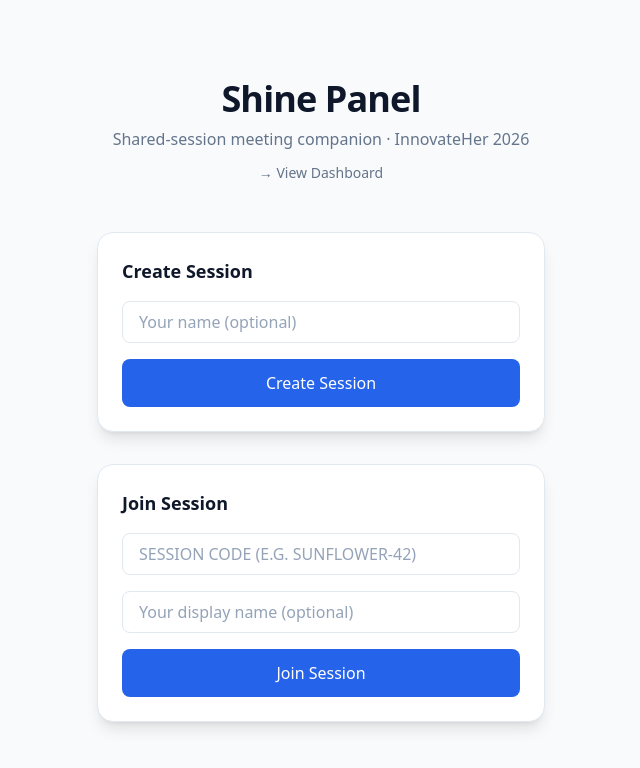
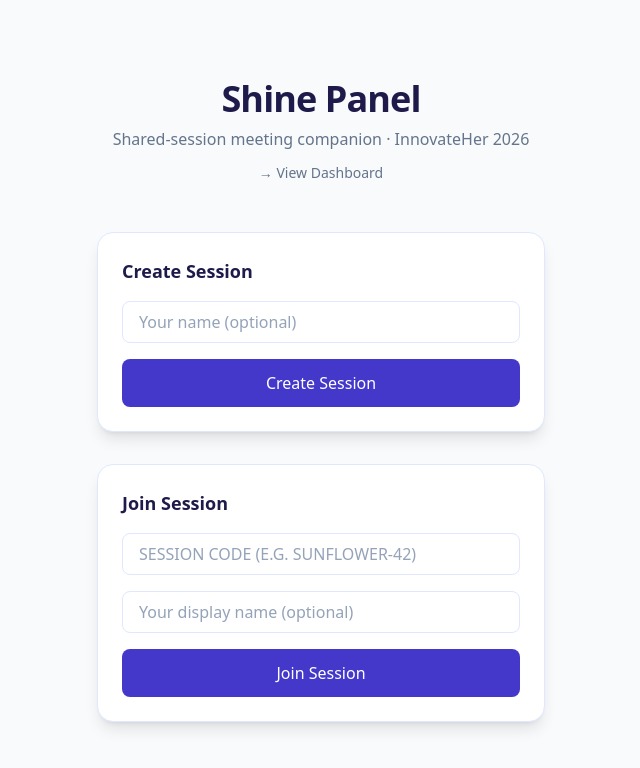
Before and after one commit to Amruta12457/innovateher-2026, a Next.js app: page / in a window 1280 px wide. Shown: the top 768 px of the page, without its empty margins (319-959 px from the left). Built offline with nearby package versions, Linux system fonts and the light colour scheme.

Commit message:
lilac-indigo color UI

```diff
--- a/src/app/globals.css
+++ b/src/app/globals.css
@@ -1,29 +1,47 @@
 @import "tailwindcss";
 
-/* ===== Shine Panel Design Tokens (2026 SaaS Blue-Forward) ===== */
+/* ===== Shine Panel Design Tokens (Indigo + Soft Lilac, 2026) ===== */
 :root {
   --background: #f8fafc;
-  --foreground: #0f172a;
+  --foreground: #1e1b4b;
 
-  /* Semantic color tokens */
+  /* Primary: deep indigo */
+  --color-shine-primary: #4338ca;
+  --color-shine-primary-hover: #3730a3;
+  --color-shine-primary-muted: #6366f1;
+
+  /* Accent: soft lavender */
+  --color-shine-accent-lavender: #a78bfa;
+  --color-shine-accent-lavender-muted: #c4b5fd;
+
+  /* Surfaces */
   --color-shine-surface: #f8fafc;
   --color-shine-surface-elevated: #ffffff;
-  --color-shine-surface-subtle: #f1f5f9;
-  --color-shine-primary: #2563eb;
-  --color-shine-primary-hover: #1d4ed8;
-  --color-shine-primary-muted: #3b82f6;
-  --color-shine-heading: #0f172a;
+  --color-shine-surface-subtle: #f5f3ff;
+
+  /* Typography */
+  --color-shine-heading: #1e1b4b;
   --color-shine-muted: #64748b;
   --color-shine-muted-light: #94a3b8;
-  --color-shine-border: #e2e8f0;
-  --color-shine-border-subtle: #f1f5f9;
-  --color-shine-accent-success: #0d9488;
-  --color-shine-accent-ongoing: #0891b2;
-  --color-shine-accent-built: #2563eb;
+
+  /* Borders */
+  --color-shine-border: #e0e7ff;
+  --color-shine-border-subtle: #f5f3ff;
+
+  /* Semantic accents (indigo/lavender family) */
+  --color-shine-accent-success: #8b5cf6;
+  --color-shine-accent-ongoing: #a78bfa;
+  --color-shine-accent-built: #6366f1;
   --color-shine-accent-destructive: #dc2626;
   --color-shine-accent-destructive-hover: #b91c1c;
-  --color-shine-input-border: #cbd5e1;
-  --color-shine-input-focus: #2563eb;
+
+  /* Start / contribute button (green, complements indigo) */
+  --color-shine-accent-start: #059669;
+  --color-shine-accent-start-hover: #047857;
+
+  /* Inputs */
+  --color-shine-input-border: #c7d2fe;
+  --color-shine-input-focus: #4338ca;
 }
 
 @theme inline {
@@ -49,6 +67,9 @@
   --color-accent-built: var(--color-shine-accent-built);
   --color-accent-destructive: var(--color-shine-accent-destructive);
   --color-accent-destructive-hover: var(--color-shine-accent-destructive-hover);
+  --color-accent-lavender: var(--color-shine-accent-lavender);
+  --color-accent-start: var(--color-shine-accent-start);
+  --color-accent-start-hover: var(--color-shine-accent-start-hover);
 }
 
 body {
--- a/src/app/session/[code]/SessionPanel.tsx
+++ b/src/app/session/[code]/SessionPanel.tsx
@@ -308,35 +308,6 @@ export default function SessionPanel({
     }
   };
 
-  const addTestTranscript = async () => {
-    try {
-      await insertEvent(session.id, 'transcript_chunk', {
-        text: 'Test chunk from host at ' + new Date().toLocaleTimeString(),
-        ts: new Date().toISOString(),
-        source: 'test',
-        user_id: participantId,
-        display_name: participantDisplayName,
-      });
-    } catch (e) {
-      console.error('Failed to add transcript chunk:', e);
-    }
-  };
-
-  const addTestNudge = async () => {
-    try {
-      await insertEvent(session.id, 'nudge', {
-        type: 'idea_revisit',
-        title: 'Possible Interruption',
-        interrupted_idea: 'Their point about the project timeline',
-        rationale: 'Abrupt topic change',
-        suggested_phrase: "Let's revisit that thought",
-        confidence: 0.9,
-      });
-    } catch (e) {
-      console.error('Failed to add nudge:', e);
-    }
-  };
-
   const generateNudgeFromLast10Min = useCallback(async () => {
     if (nudgeLoading) return;
     const chunks = transcriptChunksRef.current;
@@ -390,55 +361,6 @@ export default function SessionPanel({
       setNudgeLoading(false);
     }
   }, [session.id, nudgeLoading]);
-
-  const generateNudge = useCallback(async () => {
-    if (nudgeLoading) return;
-    const speakerChunks = buildSpeakerLabeledTranscript(transcriptChunks).split('\n').filter(Boolean);
-    if (speakerChunks.length === 0) return;
-    setNudgeLoading(true);
-    try {
-      const transcript = buildSpeakerLabeledTranscript(transcriptChunks);
-      const res = await fetch('/api/nudge', {
-        method: 'POST',
-        headers: { 'Content-Type': 'application/json' },
-        body: JSON.stringify({
-          sessionId: session.id,
-          transcriptSoFar: transcript,
-          transcriptChunks: speakerChunks,
-          windowMinutes: 10,
-        }),
-      });
-      const data = await res.json();
-      const nudgesList = data?.nudges ?? [];
-      if (nudgesList.length === 0) return;
-      for (const n of nudgesList) {
-        const payload = {
-          type: n.type ?? 'idea_revisit',
-          title: n.title,
-          owner: n.owner,
-          interrupted_idea: n.interrupted_idea,
-          extracted_ideas: n.extracted_ideas,
-          rationale: n.rationale,
-          suggested_phrase: n.suggested_phrase,
-          confidence: n.confidence,
-        };
-        const inserted = await insertEvent(session.id, 'nudge', payload);
-        setEvents((prev) => {
-          if (prev.some((e) => e.id === inserted.id)) return prev;
-          const next = [...prev, inserted].sort(
-            (a, b) =>
-              new Date(a.created_at).getTime() -
-              new Date(b.created_at).getTime()
-          );
-          return next.slice(-50);
-        });
-      }
-    } catch (e) {
-      console.error('Failed to generate nudge:', e);
-    } finally {
-      setNudgeLoading(false);
-    }
-  }, [session.id, nudgeLoading, transcriptChunks]);
 
   const endMeeting = useCallback(async () => {
     if (endMeetingLoading) return;
@@ -520,13 +442,13 @@ export default function SessionPanel({
             <span
               className={`inline-flex items-center gap-1.5 px-2.5 py-1 rounded-full text-xs font-medium ${
                 listening
-                  ? 'bg-teal-100 text-teal-800 animate-pulse'
+                  ? 'bg-accent-lavender/20 text-accent-built animate-pulse'
                   : 'bg-slate-100 text-slate-600'
               }`}
             >
               <span
                 className={`w-2 h-2 rounded-full ${
-                  listening ? 'bg-accent-success' : 'bg-slate-400'
+                  listening ? 'bg-accent-start' : 'bg-slate-400'
                 }`}
               />
               {listening ? (role === 'host' ? 'Listening' : 'Contributing') : 'Not listening'}
@@ -566,7 +488,7 @@ export default function SessionPanel({
         {!listening ? (
           <button
             onClick={startListening}
-            className="px-3 py-1.5 rounded-lg bg-accent-success hover:bg-teal-700 text-white text-sm font-semibold shadow-md"
+            className="px-3 py-1.5 rounded-lg bg-accent-start hover:bg-accent-start-hover text-white text-sm font-semibold shadow-md"
           >
             {role === 'host' ? 'Start Listening' : 'Enable mic to contribute'}
           </button>
@@ -580,26 +502,6 @@ export default function SessionPanel({
         )}
         {role === 'host' && (
           <>
-          <button
-            onClick={addTestTranscript}
-            className="px-3 py-1.5 rounded-lg bg-primary hover:bg-primary-hover text-white text-sm font-medium"
-          >
-            Add test transcript chunk
-          </button>
-          <button
-            onClick={addTestNudge}
-            className="px-3 py-1.5 rounded-lg bg-primary-muted hover:bg-primary-hover text-white text-sm font-medium"
-          >
-            Add test nudge
-          </button>
-          <button
-            onClick={generateNudge}
-            disabled={nudgeLoading || transcriptChunks.length === 0}
-            className="px-3 py-1.5 rounded-lg bg-primary hover:bg-primary-hover disabled:opacity-60 text-white text-sm font-medium"
-            title={transcriptChunks.length === 0 ? 'Add a note first' : 'Analyze latest transcript for interrupted ideas'}
-          >
-            {nudgeLoading ? 'Generating…' : 'Generate nudge now'}
-          </button>
           <button
             onClick={endMeeting}
             disabled={endMeetingLoading}
```
